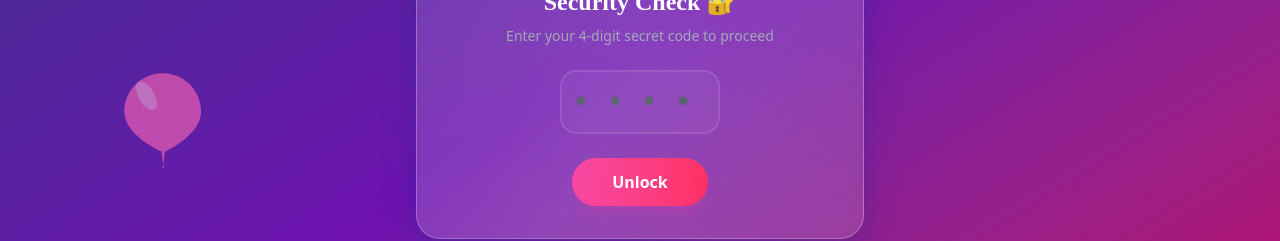
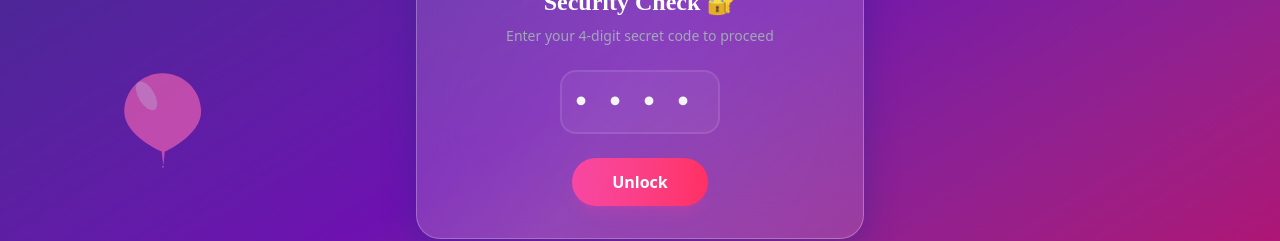
Before and after one commit to ruxy1212/val-site, a React (Vite) app: page / in a window 1280 px wide. Shown: the part 344-585 px from the top of the page. Built offline with nearby package versions, Linux system fonts and the light colour scheme.

Commit message:
Update placeholder text color in input field

```diff
--- a/src/App.tsx
+++ b/src/App.tsx
@@ -507,7 +507,7 @@ export default function App() {
         type="text"
         maxLength={4}
         placeholder="••••"
-        className="w-40 text-center text-3xl tracking-[1rem] py-3 bg-white/5 border-2 border-white/10 rounded-2xl focus:border-pink-500 outline-none transition-all font-mono placeholder:text-gray-600"
+        className="w-40 text-center text-3xl tracking-[1rem] py-3 bg-white/5 border-2 border-white/10 rounded-2xl focus:border-pink-500 outline-none transition-all font-mono placeholder:text-gray-100"
         onChange={(e) => {
           const val = e.target.value.replace(/\D/g, ''); // Only allow digits
           setPwdValue(val);
```
